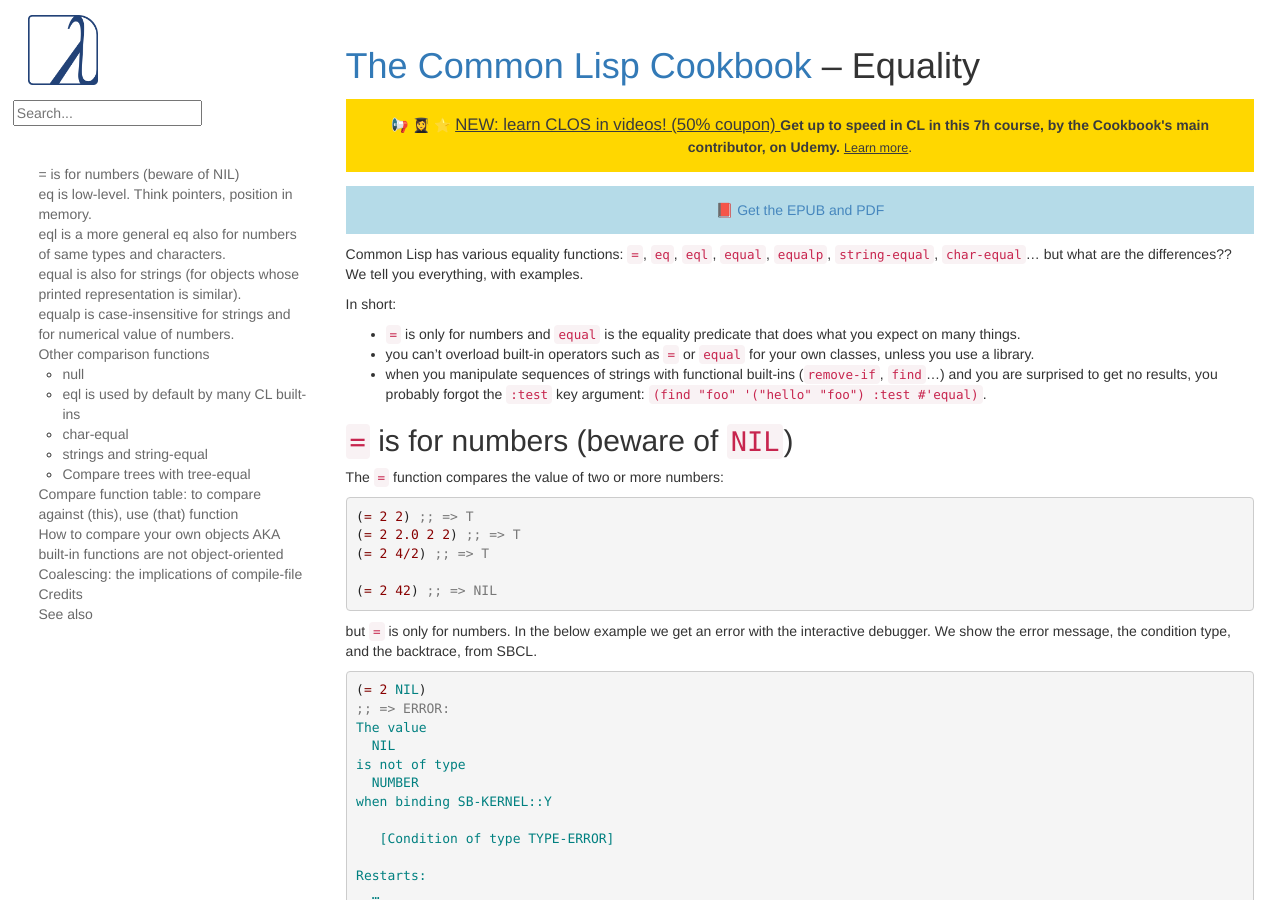
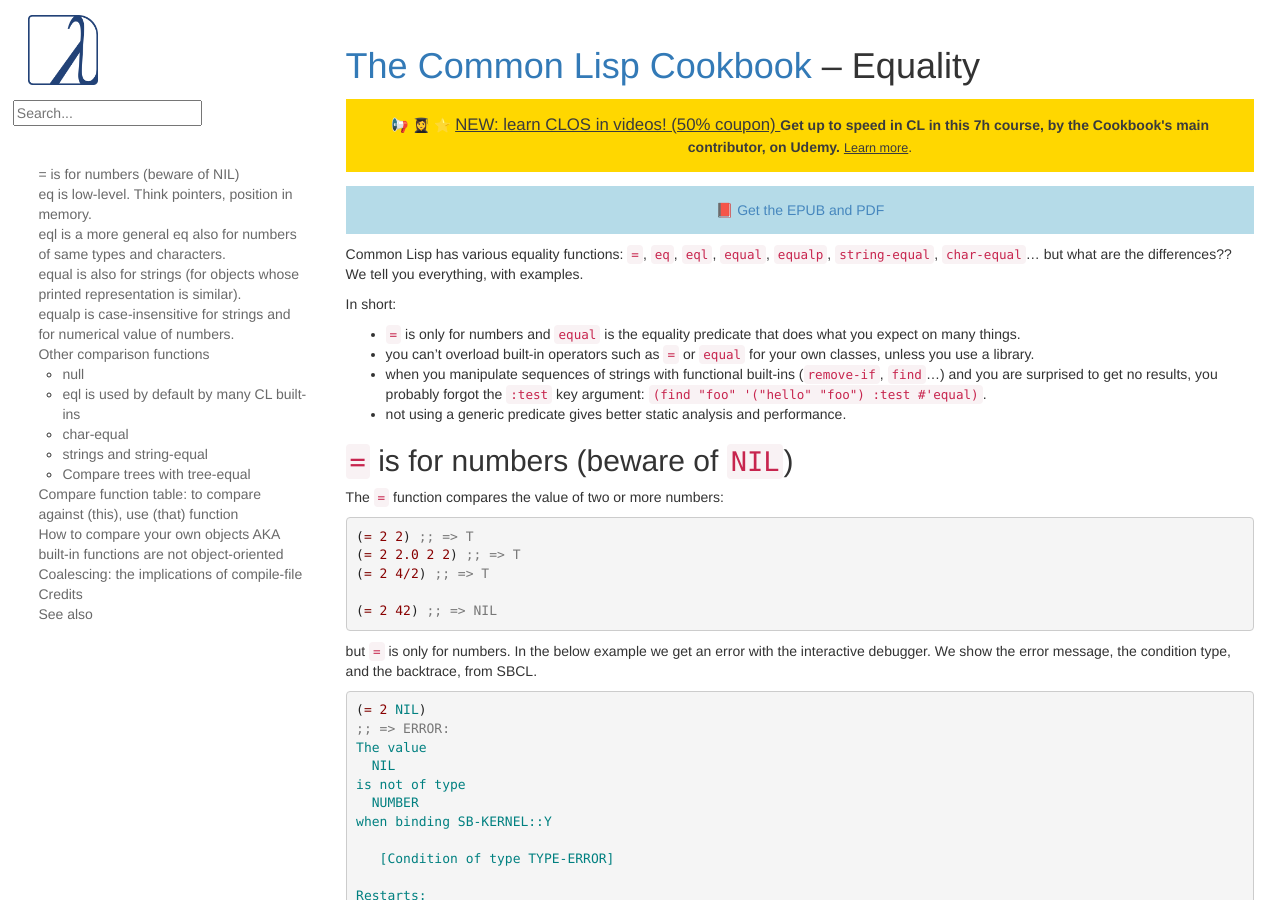
Before and after one commit to LispCookbook/cl-cookbook, a Jekyll site: the page built from equality.md, in a window 1280 px wide and 900 px high. Built offline with Jekyll 4.4.1, drawn with Linux system fonts in a browser that asks for light colours.

Commit message:
equality: on static analysis and performance up front

```diff
--- a/equality.md
+++ b/equality.md
@@ -11,6 +11,7 @@
 - `=` is only for numbers and `equal` is the equality predicate that does what you expect on many things.
 - you can't overload built-in operators such as `=` or `equal` for your own classes, unless you use a library.
 - when you manipulate sequences of strings with functional built-ins (`remove-if`, `find`…) and you are surprised to get no results, you probably forgot the `:test` key argument: `(find "foo" '("hello" "foo") :test #'equal)`.
+- not using a generic predicate gives better static analysis and performance.
 
 
 ## `=` is for numbers (beware of `NIL`)
```
